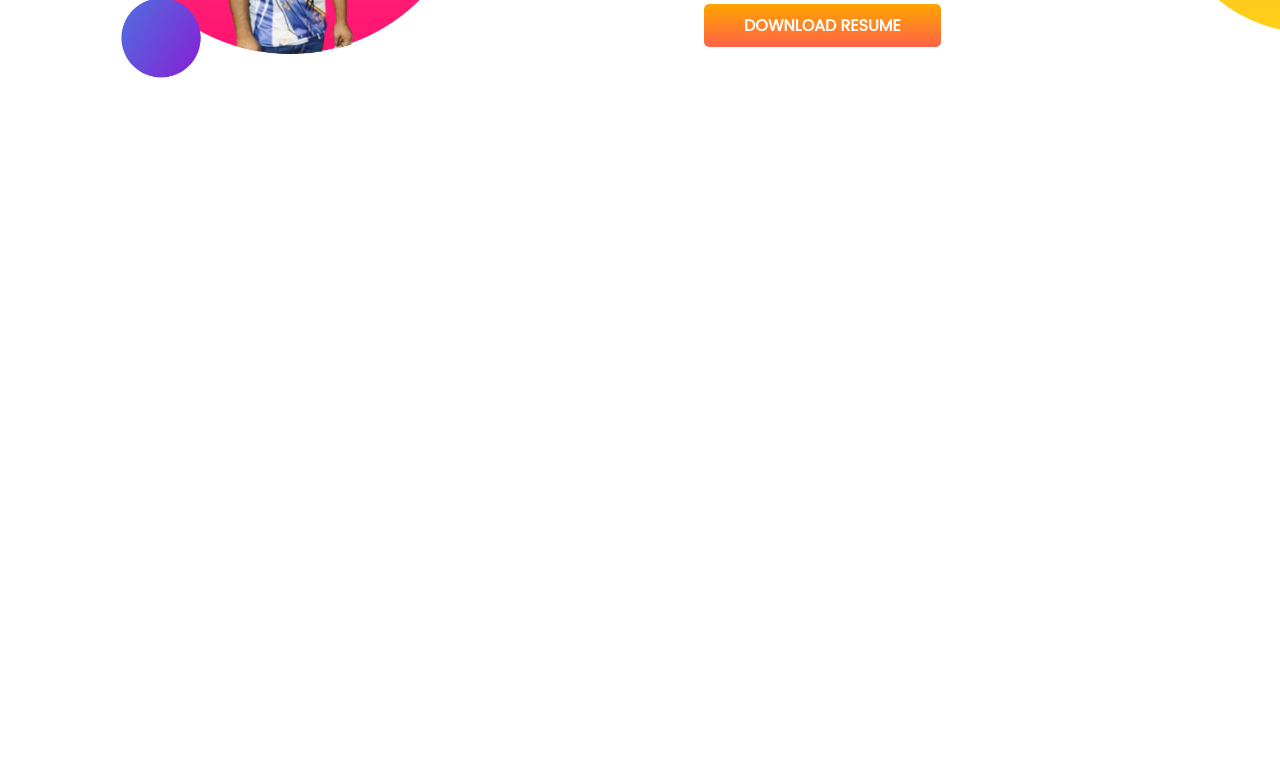
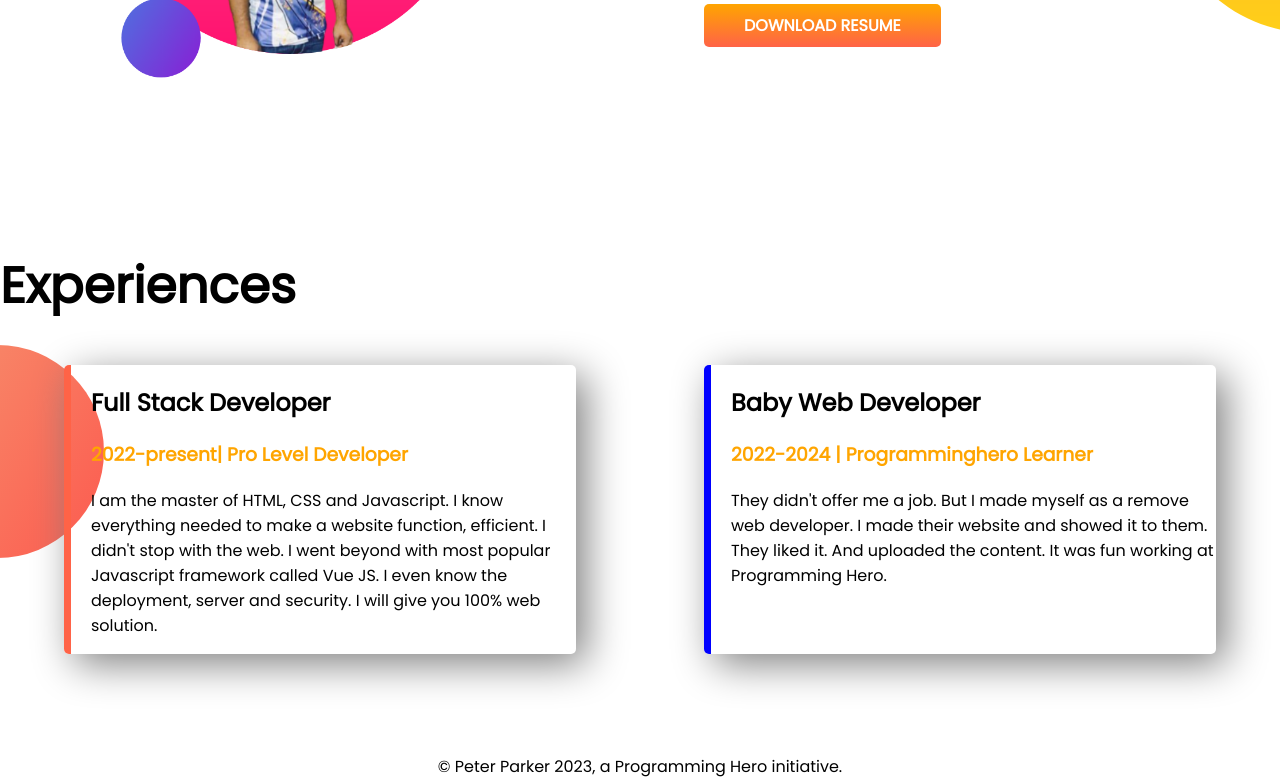
Before and after one commit to kamruzzaman2027/developer-portfolio, a plain HTML site: page index.html in a window 1280 px wide. Shown: the part 1071-1850 px from the top of the page. Before the commit the page ends 1320 px from the top, so only its background shows below. Drawn offline with Linux system fonts and the light colour scheme.

Commit message:
styled border and added footer

```diff
--- a/index.html
+++ b/index.html
@@ -13,7 +13,7 @@
 </head>
 
 <body>
-    <section class="top-banner">
+    <section class="top-banner flexible-container">
         <div class="half-width">
             <h1>Welcome To</h1>
             <h1><span class="orange-color">Noruzzaman</span>world!</h1>
@@ -27,7 +27,7 @@
         </div>
         <div class="half-width"><img src="images/noruzzaman-picture.png" alt=""></div>
     </section>
-    <section class="dream-big">
+    <section class="dream-big flexible-container">
         <div class="half-width">
             <img src="images/mybrother.png" alt="He is very cool person">
         </div>
@@ -39,7 +39,30 @@
             <a class="link-button" target="blank" href="">DOWNLOAD RESUME</a>
         </div>
     </section>
+    <section class="experience-area">
+        <h1>Experiences</h1>
+        <div class="flexible-container">
+            <div id="full-stack-developer" class="experience-item">
+                <h2>Full Stack Developer</h2>
+                <h3 class="orange-color">2022-present| Pro Level Developer</h3>
+                <p>I am the master of HTML, CSS and Javascript. I know everything needed to make a website function,
+                    efficient. I didn't stop with the web. I went beyond with most popular Javascript framework called
+                    Vue
+                    JS. I even know the deployment, server and security. I will give you 100% web solution.</p>
+            </div>
+            <div id="baby-web-developer" class="experience-item">
+                <h2>Baby Web Developer</h2>
+                <h3 class="orange-color">2022-2024 | Programminghero Learner</h3>
+                <p>They didn't offer me a job. But I made myself as a remove web developer. I made their website and
+                    showed
+                    it to them. They liked it. And uploaded the content. It was fun working at Programming Hero.</p>
+
+            </div>
+
+        </div>
+    </section>
 
 </body>
+<footer>© Peter Parker 2023, a Programming Hero initiative.</footer>
 
 </html>
--- a/style.css
+++ b/style.css
@@ -11,7 +11,7 @@ h1 {
     color: orange;
 }
 
-section {
+.flexible-container {
     display: flex;
     margin-bottom: 100px;
 }
@@ -44,3 +44,31 @@ section {
     background-repeat: no-repeat;
     background-position: right;
 }
+
+.experience-area {
+    background-image: url(images/exp-bg.png);
+    background-repeat: no-repeat;
+    background-position: left;
+}
+
+.experience-item {
+    width: 40%;
+    margin-left: 5%;
+    margin-right: 5%;
+    padding-left: 20px;
+    border-radius: 5px;
+    box-shadow: 10px 10px 40px gray;
+
+}
+
+#full-stack-developer {
+    border-left: 7px solid tomato;
+}
+
+#baby-web-developer {
+    border-left: 7px solid blue;
+}
+
+footer {
+    text-align: center;
+}
```
